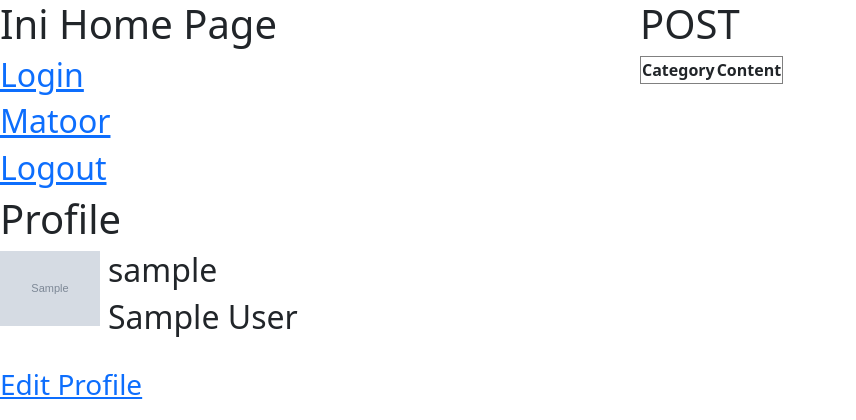
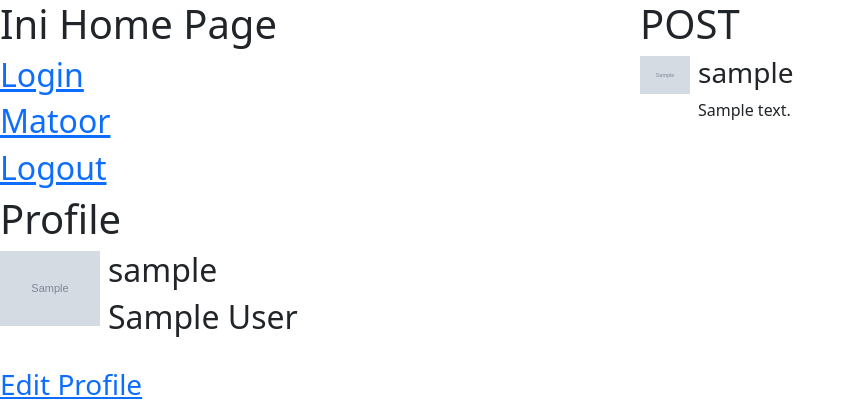
Before and after one commit to ivanWib/matoor, a PHP site: page / in a window 1280 px wide. Shown: the top 420 px of the page, without its empty margins (0-856 px from the left). Run offline with PHP 8.4, Linux system fonts and the light colour scheme; the visitor is signed in with stand-in values (Sample User, id 1); tables that the repository leaves empty hold one stand-in row (values such as "Sample post"); grey boxes marked "Sample" are stand-in pictures; data that the repository does not hold is empty.

Commit message:
Add Post system
Co-authored-by: Steve Christian <stevgamz@users.noreply.github.com>
Co-authored-by: Jef <Ajeppp@users.noreply.github.com>

```diff
--- a/database.sql
+++ b/database.sql
@@ -17,6 +17,7 @@ CREATE TABLE posts (
   id_user int NOT NULL,
   category varchar(100) NOT NULL,
   content text NOT NULL,
+  foto varchar(100),
   PRIMARY KEY (id_post),
   FOREIGN KEY (id_user) REFERENCES users(id_user)
 )engine=InnoDB;
--- a/edit_profile.php
+++ b/edit_profile.php
@@ -62,9 +62,6 @@ if (isset($_POST["change"])) {
         </form>
     </div>
 
-
-
-
     <script src="https://cdn.jsdelivr.net/npm/@popperjs/core@2.11.6/dist/umd/popper.min.js"
         integrity="sha384-oBqDVmMz9ATKxIep9tiCxS/Z9fNfEXiDAYTujMAeBAsjFuCZSmKbSSUnQlmh/jp3" crossorigin="anonymous">
     </script>
--- a/index.php
+++ b/index.php
@@ -7,7 +7,7 @@ if ($_SESSION["login"] == false) {
     exit;
 }
 $data = query("SELECT * FROM users WHERE id_user = $_SESSION[id_user]")[0];
-$add = query("SELECT * FROM posts WHERE id_user = $_SESSION[id_user]")[0];
+$add = query("SELECT * FROM posts");
 ?>
 
 
@@ -55,27 +55,30 @@ $add = query("SELECT * FROM posts WHERE id_user = $_SESSION[id_user]")[0];
         </div>
         <div id="post" class="w-50">
             <h1>POST</h1>
-            <table border="1">
-                <tr>
-                    <th>Category</th>
-                    <th>Content</th>
-                </tr>
-                <?php foreach ($posts as $row) : ?>
-                <tr>
-                    <td><?= $row['category'] ?></td>
-                    <td><?= $row['content'] ?></td>
-                </tr>
+            <?php foreach ($add as $row) :
+                $user = query("SELECT * FROM users WHERE id_user = " . $row["id_user"])[0];
+            ?>
+            <div class="d-flex flex-column gap-2">
+                <div class="d-flex flex-row gap-2">
+                    <div class="w-auto">
+                        <img src="foto/<?= $user["foto"] ?>" alt="foto" width="50" />
+                    </div>
+                    <div class="d-flex flex-column w-50">
+                        <h3><?= $user["username"] ?></h3>
+                        <p><?= $row["content"]; ?></p>
+                    </div>
+                </div>
                 <?php endforeach; ?>
-            </table>
-        </div>
-    </div>
+            </div>
 
-    <script src="https://cdn.jsdelivr.net/npm/@popperjs/core@2.11.6/dist/umd/popper.min.js"
-        integrity="sha384-oBqDVmMz9ATKxIep9tiCxS/Z9fNfEXiDAYTujMAeBAsjFuCZSmKbSSUnQlmh/jp3" crossorigin="anonymous">
-    </script>
-    <script src="https://cdn.jsdelivr.net/npm/bootstrap@5.2.2/dist/js/bootstrap.min.js"
-        integrity="sha384-IDwe1+LCz02ROU9k972gdyvl+AESN10+x7tBKgc9I5HFtuNz0wWnPclzo6p9vxnk" crossorigin="anonymous">
-    </script>
+            <script src="https://cdn.jsdelivr.net/npm/@popperjs/core@2.11.6/dist/umd/popper.min.js"
+                integrity="sha384-oBqDVmMz9ATKxIep9tiCxS/Z9fNfEXiDAYTujMAeBAsjFuCZSmKbSSUnQlmh/jp3"
+                crossorigin="anonymous">
+            </script>
+            <script src="https://cdn.jsdelivr.net/npm/bootstrap@5.2.2/dist/js/bootstrap.min.js"
+                integrity="sha384-IDwe1+LCz02ROU9k972gdyvl+AESN10+x7tBKgc9I5HFtuNz0wWnPclzo6p9vxnk"
+                crossorigin="anonymous">
+            </script>
 </body>
 
 </html>
--- a/utilities.php
+++ b/utilities.php
@@ -1,5 +1,9 @@
 <?php
 $connect = mysqli_connect("localhost", "root", "", "matoor");
+
+function getUsernamePost()
+{
+}
 
 function query($query)
 {
@@ -52,7 +56,7 @@ function postingan($add)
 
     $id_user = $_SESSION["id_user"];
 
-    $query = "INSERT INTO posts VALUES ('', '$id_user', '$category', '$content')";
+    $query = "INSERT INTO posts VALUES ('', '$id_user', '$category', '$content', '')";
 
     mysqli_query($connect, $query);
 
@@ -131,7 +135,46 @@ function upload()
     return $namaFileBaru;
 }
 
-
 // function reset_password($data){
 
 // }
+
+// algoritma like post
+function like($data)
+{
+    global $connect;
+    $id_user = $_SESSION["id_user"];
+    $id_post = $data["id_post"];
+    $query = "INSERT INTO likes VALUES ('', '$id_user', '$id_post')";
+    mysqli_query($connect, $query);
+    return mysqli_affected_rows($connect);
+}
+
+// algoritma trend post berdasarkan jumlah like post tertinggi dan comment tertinggi
+function trend()
+{
+    global $connect;
+    // jumlah like post tertinggi dan comment tertinggi diambil dari tabel likes dan comments dan diurutkan dari yang tertinggi
+    $query = "SELECT * FROM posts ORDER BY (SELECT COUNT(*) FROM likes WHERE likes.id_post = posts.id_post) DESC,
+    (SELECT COUNT(*) FROM comments WHERE comments.id_post = posts.id_post) DESC";
+
+    $result = mysqli_query($connect, $query);
+    $rows = [];
+    while ($row = mysqli_fetch_assoc($result)) {
+        $rows[] = $row;
+    }
+    return $rows;
+}
+
+// algoritma trend post
+function trend_post()
+{
+    global $connect;
+    $query = "SELECT * FROM posts ORDER BY id_post DESC";
+    $result = mysqli_query($connect, $query);
+    $rows = [];
+    while ($row = mysqli_fetch_assoc($result)) {
+        $rows[] = $row;
+    }
+    return $rows;
+}
```
Also changed, not shown: post.php (+0 -18 lines), foto/6344429abb250.jpeg (added), foto/63444722782b7.jpeg (added), foto/63444a5aa6210.jpeg (added).
